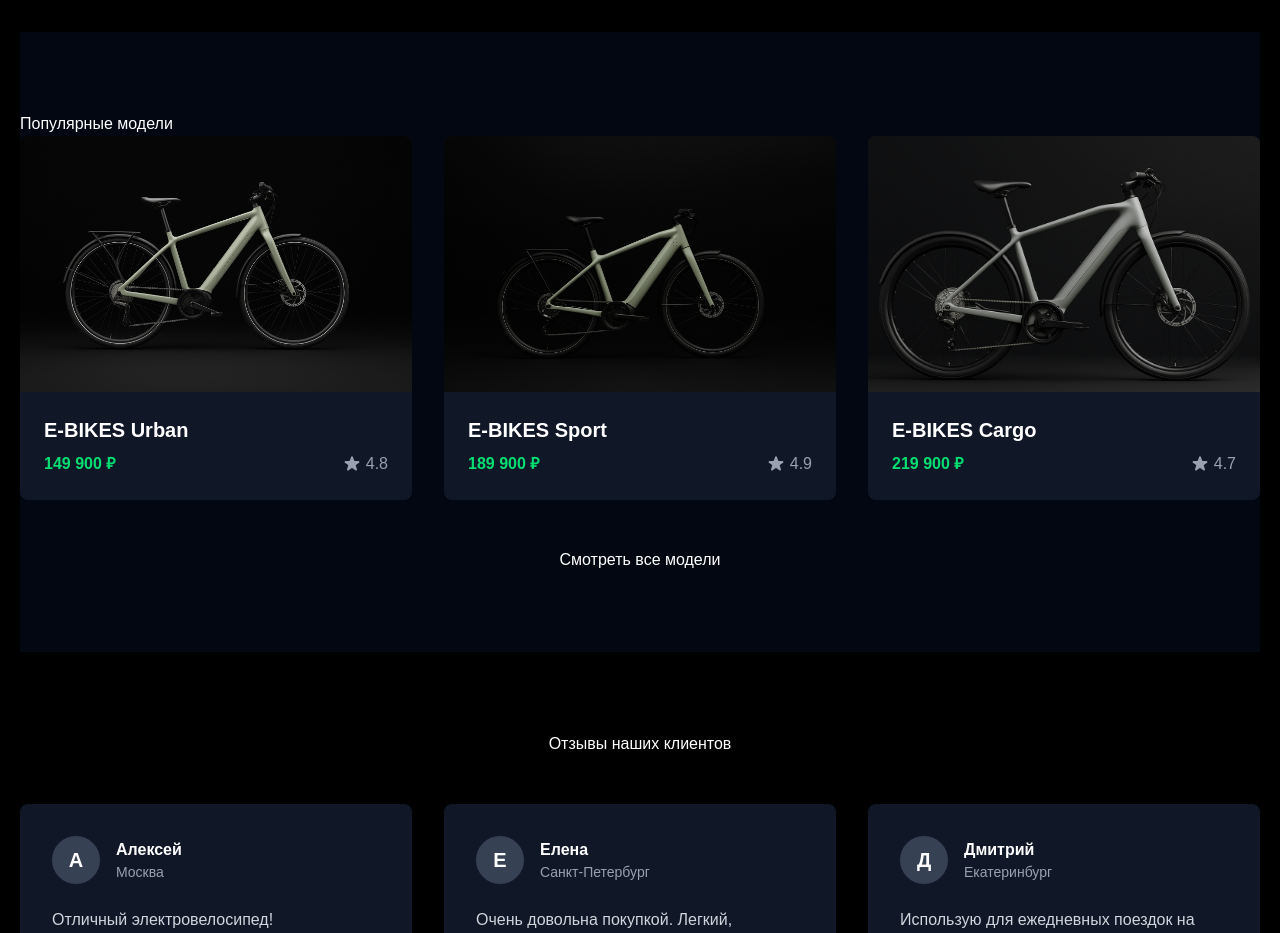
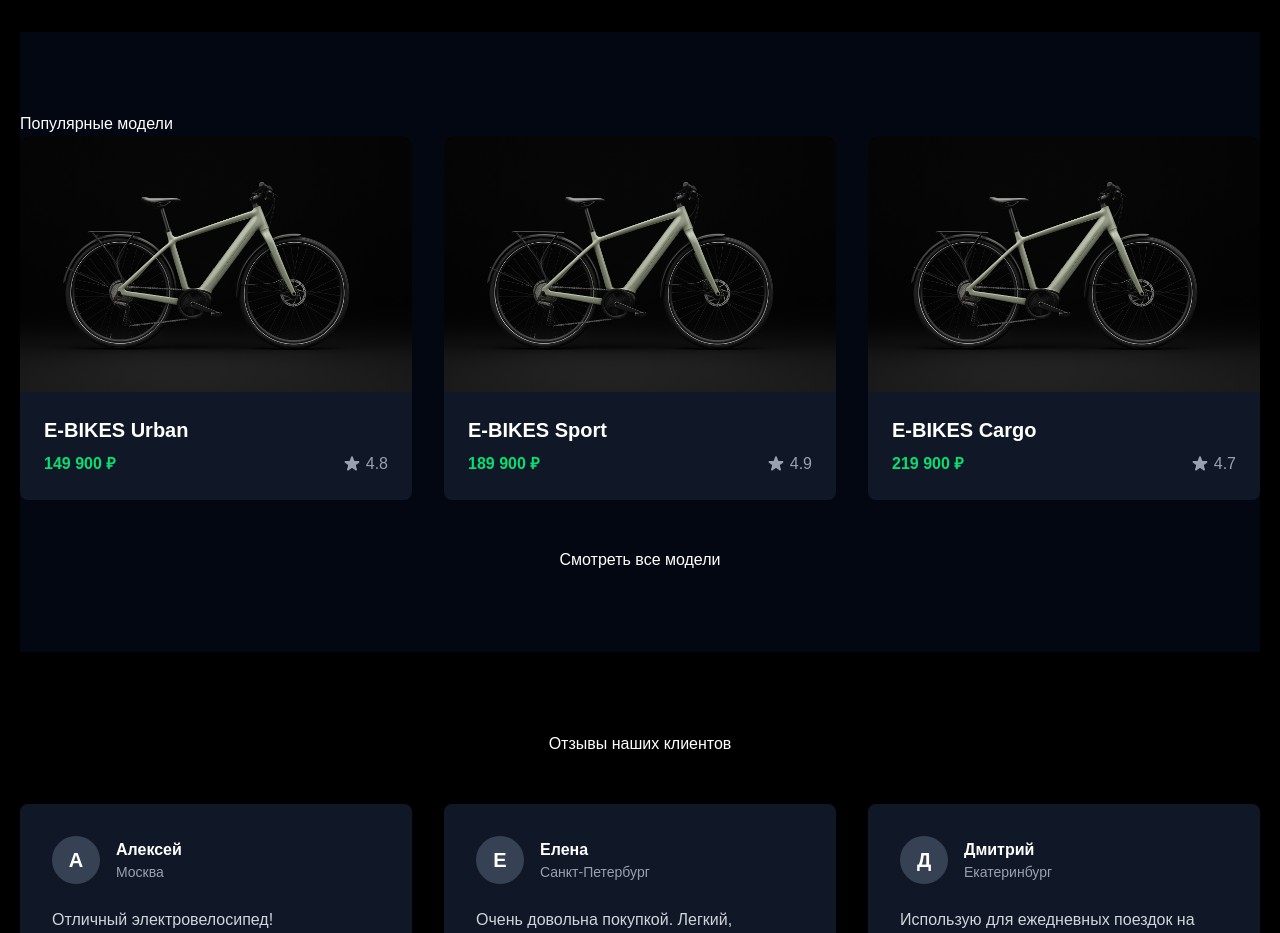
Before and after one commit to ivanisovich/e-bikes, a Vue app: page / in a window 1280 px wide. Shown: the part 1340-2273 px from the top of the page. Built offline with nearby package versions, Linux system fonts and the light colour scheme; a web font is replaced by a local one.

Commit message:
Update HomeView.vue

```diff
--- a/src/views/HomeView.vue
+++ b/src/views/HomeView.vue
@@ -160,26 +160,28 @@
 
 <script setup>
 import { ref } from 'vue';
-
+import img1 from "../assets/img1.png"
+import img2 from "../assets/img1.png"
+import img3 from "../assets/img1.png"
 const featuredProducts = ref([
   {
     id: 1,
     name: 'E-BIKES Urban',
     price: '149 900',
     rating: 4.8,
-    image: '../src/assets/img1.png'  },
+    image: img1  },
   {
     id: 2,
     name: 'E-BIKES Sport',
     price: '189 900',
     rating: 4.9,
-    image: '../src/assets/img2.png'  },
+    image: img2  },
   {
     id: 3,
     name: 'E-BIKES Cargo',
     price: '219 900',
     rating: 4.7,
-    image: '../src/assets/img3.png'  }
+    image: img3  }
 ]);
 
 const testimonials = ref([
```
